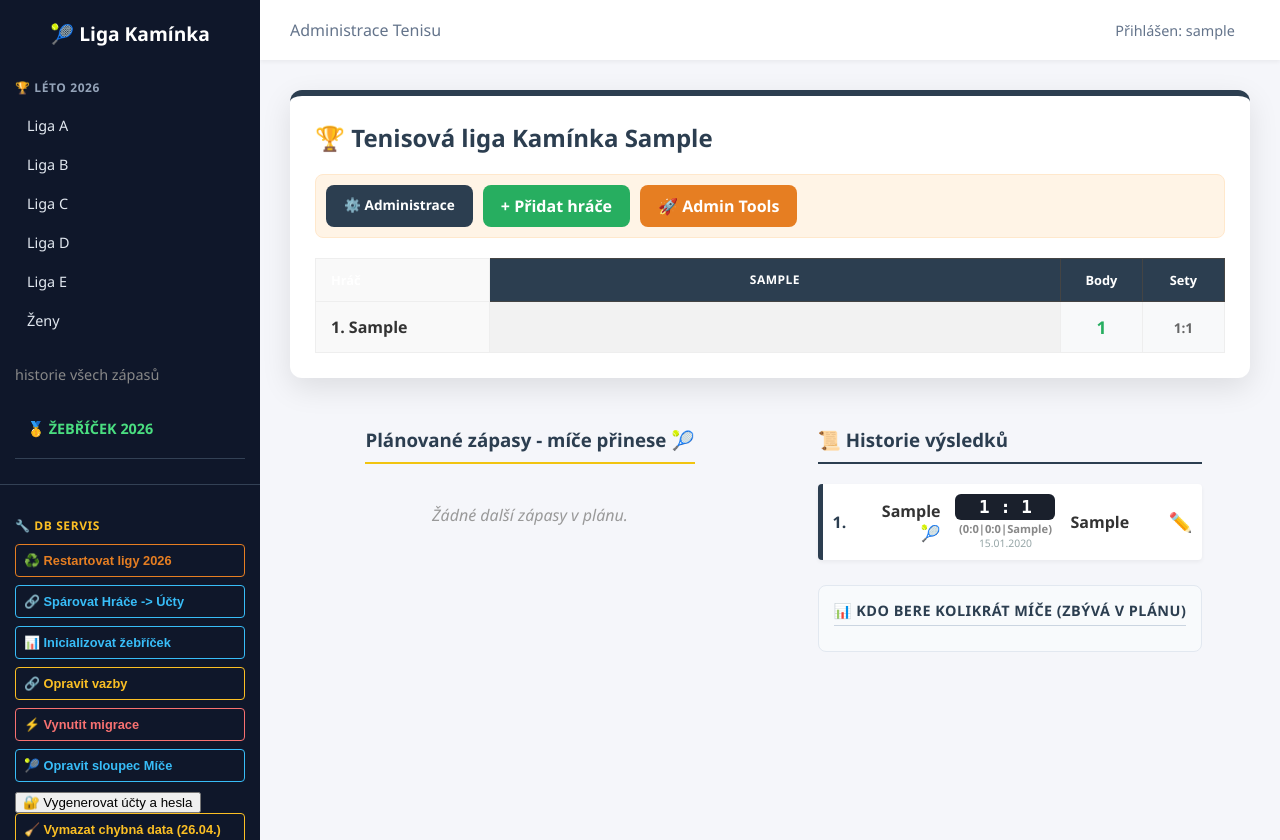
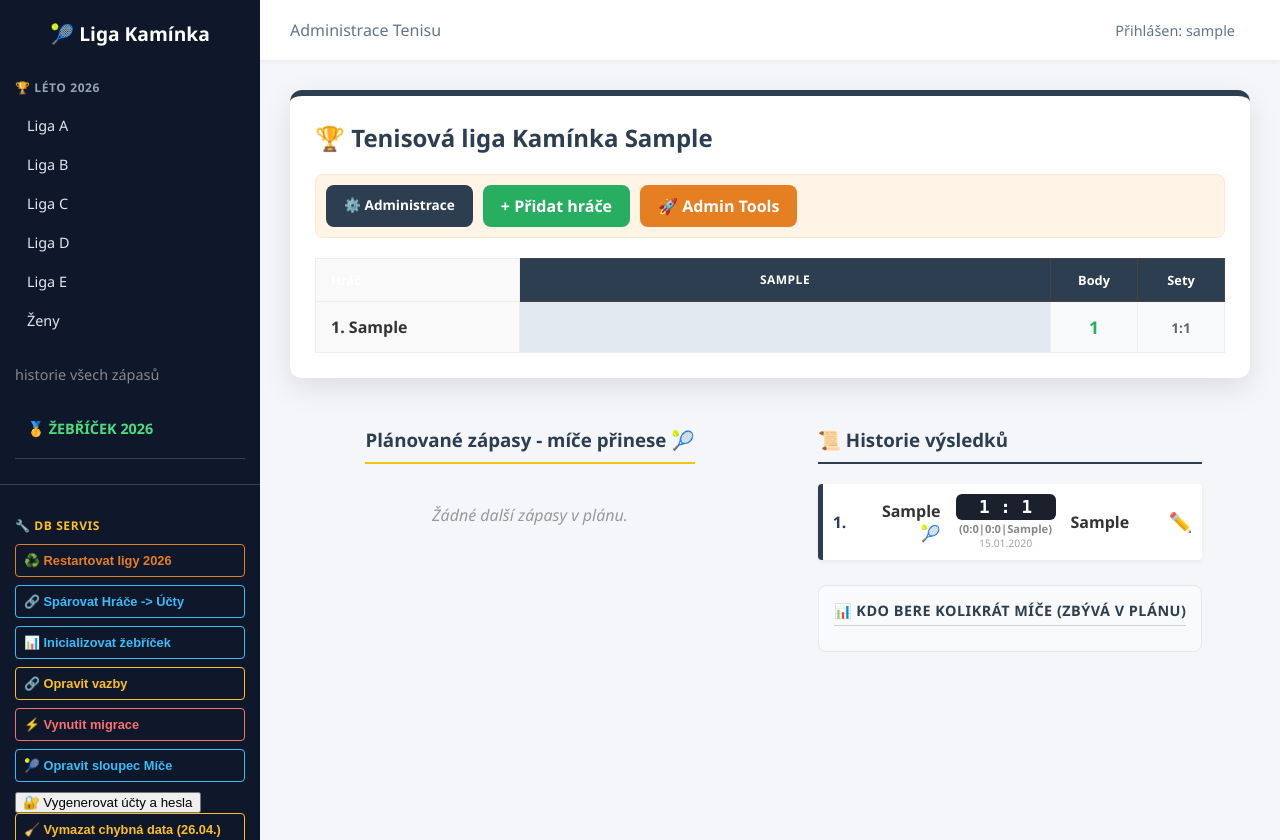
Before and after one commit to JiriCharousek/djangosport, a Django app: a page that uses tenis_app/templates/tenis_app/tabulka_5ti_lig.html in a window 1280 px wide. Run offline with Django 5.2, Linux system fonts and the light colour scheme; a user stored in the database is signed in; tables that the repository leaves empty hold one stand-in row (values such as "Sample post"); parts of the project's set-up code (start-up, migrations or seed data) failed here and were passed over.

Commit message:
oprava designu historie

```diff
--- a/tenis_app/templates/tenis_app/tabulka_5ti_lig.html
+++ b/tenis_app/templates/tenis_app/tabulka_5ti_lig.html
@@ -23,7 +23,6 @@
     .tennis-table {
         width: 100%;
         border-collapse: collapse;
-        table-layout: fixed;
         background: white;
         min-width: 600px;
     }
@@ -38,7 +37,7 @@
     }
 
     .player-col {
-        width: 150px;
+        width: 180px;
         text-align: left !important;
         padding-left: 15px !important;
         white-space: nowrap;
@@ -57,22 +56,10 @@
         height: 50px;
     }
 
-    .tennis-table td:not(.player-col):not(.stat-col) {
-        width: 65px;
-    }
-
-    .cell-result {
-        display: flex;
-        justify-content: center;
-        align-items: center;
-        height: 100%;
-        text-decoration: none;
-    }
-
     .z-box {
         width: 45px;
         height: 30px;
-        display: flex;
+        display: inline-flex;
         align-items: center;
         justify-content: center;
         border-radius: 6px;
@@ -90,7 +77,7 @@
     }
 
     .stat-col {
-        width: 65px;
+        width: 70px;
         background: #f8f9fa;
         font-weight: 800;
         color: var(--navy);
@@ -114,8 +101,16 @@
         font-weight: 600;
     }
 
-    .cell-self { background: #f2f2f2; height: 100%; }
-    .add-link { color: #ddd; font-size: 1.2rem; text-decoration: none; transition: 0.2s; }
+    .cell-self { background: #e2e8f0; height: 100%; }
+    .cell-empty { background: #f1f5f9; height: 100%; }
+
+    .add-link {
+        color: #cbd5e1;
+        font-size: 1.1rem;
+        text-decoration: none;
+        transition: 0.2s;
+        display: inline-block;
+    }
     .add-link:hover { color: var(--clay); transform: scale(1.2); }
 
     .history-container { max-width: 850px; margin: 0 auto; }
@@ -181,46 +145,57 @@
         height: 50px;
     }
 
-	/* Odlišení domácích/hostů barvou pozadí (volitelné) */
-	.bg-played {
-		background-color: #f8f9fa;
+    .score-link {
+        display: inline-flex;
+        align-items: center;
+        justify-content: center;
+        background: #1a202c !important;
+        color: white !important;
+        padding: 4px 10px;
+        border-radius: 6px;
+        font-weight: 800;
+        font-family: monospace;
+        font-size: 0.85rem;
+        text-decoration: none;
+        transition: transform 0.2s, background 0.2s;
+        min-width: 45px;
+    }
+
+    .score-link:hover {
+        background: var(--clay) !important;
+        transform: scale(1.1);
+        color: white !important;
     }
 </style>
 
 <div class="table-card">
     <div style="display: flex; justify-content: space-between; align-items: center; margin-bottom: 20px;">
         <h2 style="margin: 0; color: var(--navy);">🏆 Tenisová liga Kamínka {{ soutez.nazev }}</h2>
+    </div>
 
-    </div>
-    {# Tato sekce se zobrazí pouze superuživateli #}
     {% if user.is_superuser %}
     <div style="display: flex; gap: 10px; margin-bottom: 20px; padding: 10px; background: #fff4e6; border-radius: 8px; border: 1px solid #ffe8cc;">
-            <!-- Odkaz na Django Admin -->
-            <a href="/admin/" class="btn-action"
-               style="background: var(--navy); color: white; padding: 10px 18px; border-radius: 8px; text-decoration: none; font-size: 0.85rem; font-weight: bold; transition: 0.3s;">
+        <a href="/admin/" class="btn-action" style="background: var(--navy); color: white; padding: 10px 18px; border-radius: 8px; text-decoration: none; font-size: 0.85rem; font-weight: bold; transition: 0.3s;">
             ⚙️ Administrace
         </a>
 
-            <!-- Tlačítko pro přidání hráče -->
-            <a href="{% url 'tenis_app:pridat_hrace' %}?liga={{ pismeno }}" class="btn-action"
-               style="background: var(--e-green); color: white; padding: 10px 18px; border-radius: 8px; text-decoration: none; font-weight: bold;">
+        <a href="{% url 'tenis_app:pridat_hrace' %}?liga={{ pismeno }}" class="btn-action" style="background: var(--e-green); color: white; padding: 10px 18px; border-radius: 8px; text-decoration: none; font-weight: bold;">
             + Přidat hráče
         </a>
 
-            <!-- Tlačítko pro Admin Launcher (pokud ho chcete také zde) -->
-            <a href="{% url 'tenis_app:admin_tools_launcher' %}" class="btn-action"
-               style="background: var(--clay); color: white; padding: 10px 18px; border-radius: 8px; text-decoration: none; font-weight: bold;">
+        <a href="{% url 'tenis_app:admin_tools_launcher' %}" class="btn-action" style="background: var(--clay); color: white; padding: 10px 18px; border-radius: 8px; text-decoration: none; font-weight: bold;">
             🚀 Admin Tools
         </a>
     </div>
     {% endif %}
+
     <div style="overflow-x: auto;">
         <table class="tennis-table">
             <thead>
                 <tr>
-                    <th class="player-col" style="background: var(--navy); color: white; border: 1px solid #444;">Hráč</th>
+                    <th class="player-col">Hráč</th>
                     {% for h in hraci %}
-                        <th style="background: var(--navy); color: white; vertical-align: middle; padding: 10px 4px; border: 1px solid #444; position: relative; min-width: 85px;">
+                        <th style="vertical-align: middle; padding: 10px 4px; border: 1px solid #444; position: relative; min-width: 85px;">
                             <a href="?filtr_hrac={{ h.id }}" style="text-decoration: none; color: {% if vybrany_hrac.id == h.id %}var(--clay){% else %}white{% endif %}; display: block;">
                                 <div style="font-size: 0.75rem; line-height: 1.1; font-weight: 800; text-transform: uppercase; letter-spacing: 0.5px;">
                                     {{ h.jmeno_split }}
@@ -231,8 +206,8 @@
                             </a>
                         </th>
                     {% endfor %}
-                    <th class="stat-col" style="background: var(--navy); color: white; border: 1px solid #444;">Body</th>
-                    <th class="stat-col" style="background: var(--navy); color: white; border: 1px solid #444;">Sety</th>
+                    <th class="stat-col">Body</th>
+                    <th class="stat-col">Sety</th>
                 </tr>
             </thead>
             <tbody>
```
Also changed, not shown: other parts of tenis_app/templates/tenis_app/tabulka_5ti_lig.html (+6 -56 lines), 1 other file. Lines whose indentation alone changed are shown as unchanged.
